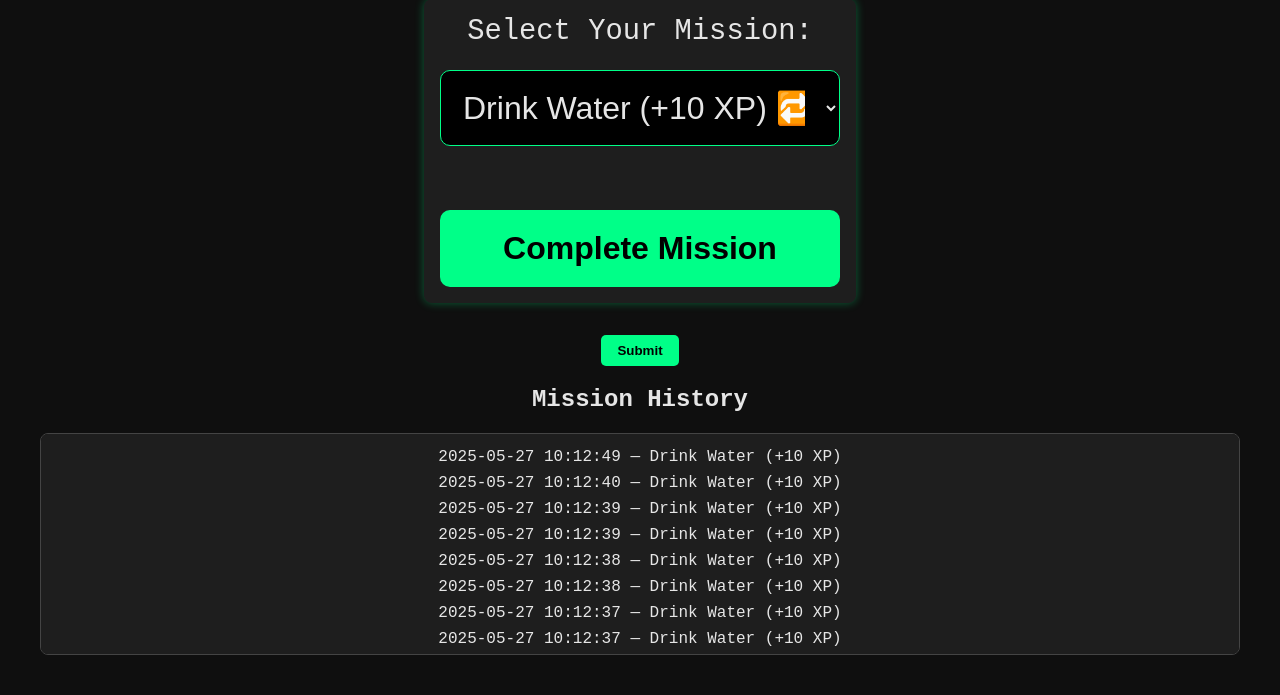
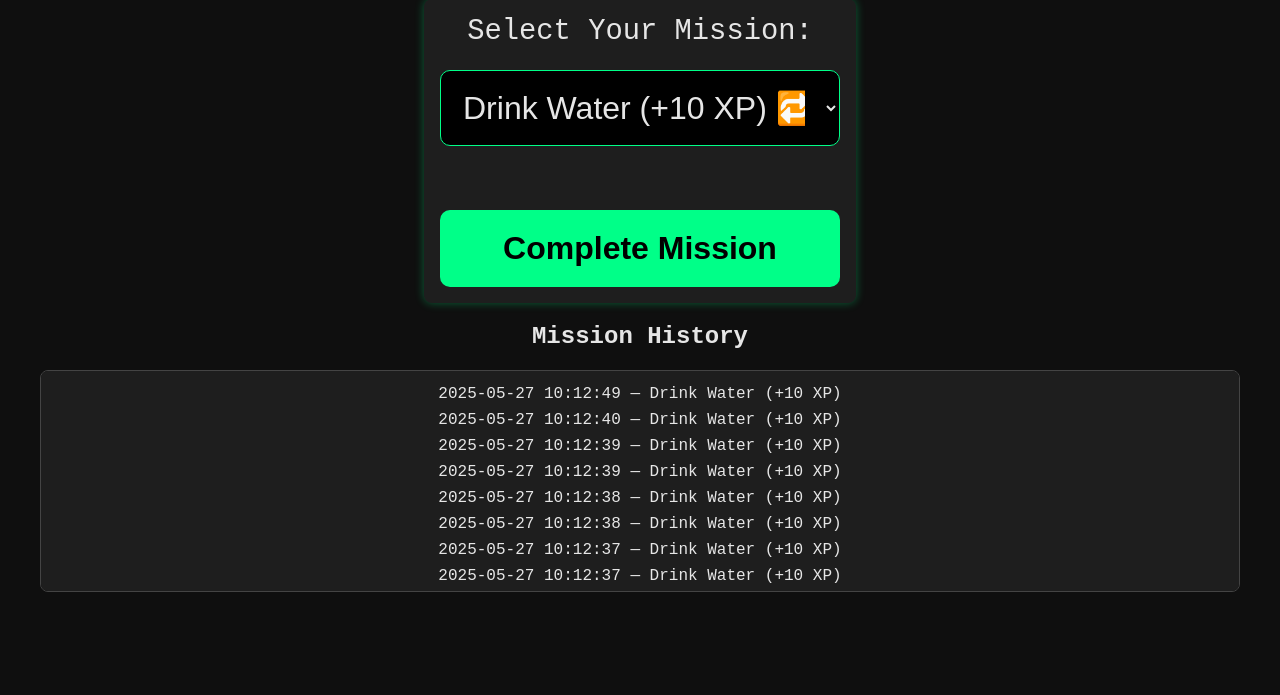
Before and after one commit to NeoAgent53/simulation-app, a Flask app: page / in a window 1280 px wide. Shown: the part 251-946 px from the top of the page. After the commit the page ends 843 px from the top, so only its background shows below. Run offline with Flask 2, Linux system fonts and the light colour scheme.

Commit message:
remove submit button

```diff
--- a/templates/index.html
+++ b/templates/index.html
@@ -45,8 +45,7 @@
 </form>
 
 
-    <input type="submit" value="Submit">
-  </form>
+
 
 
 
```
